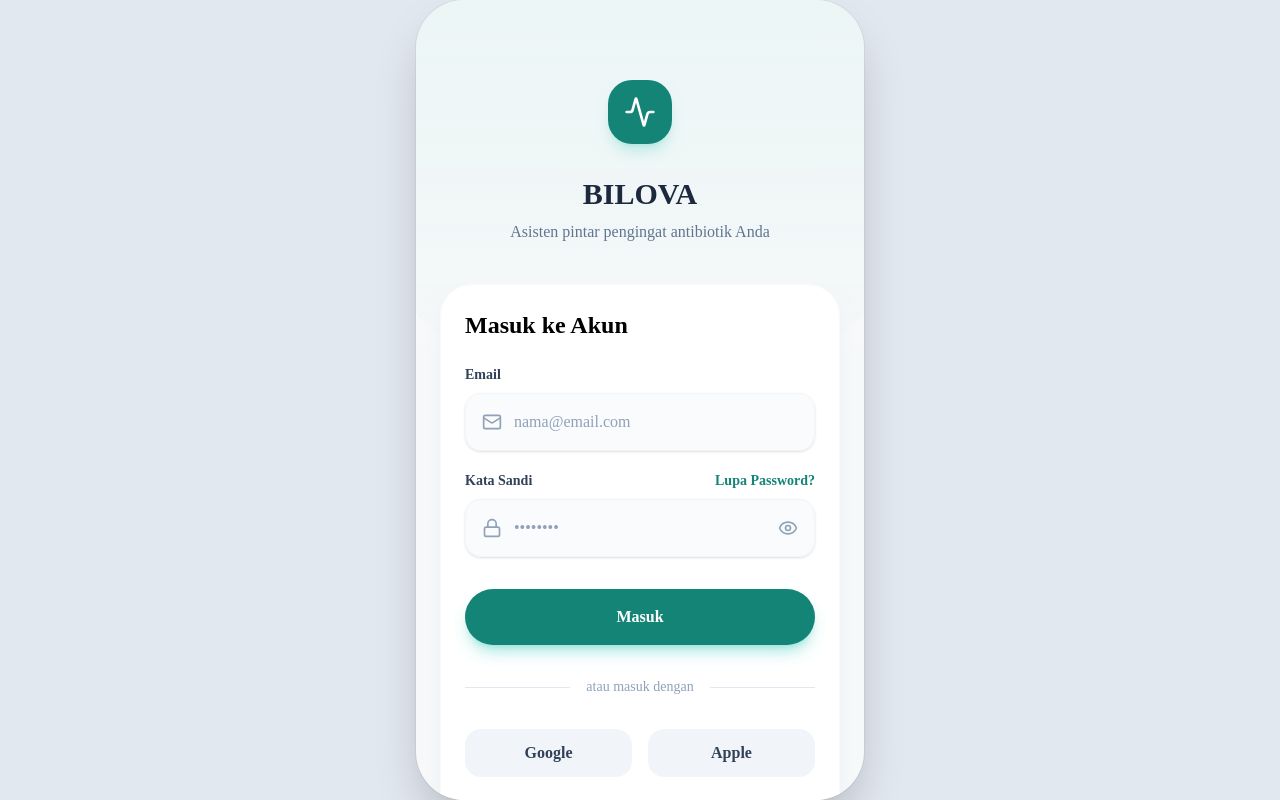
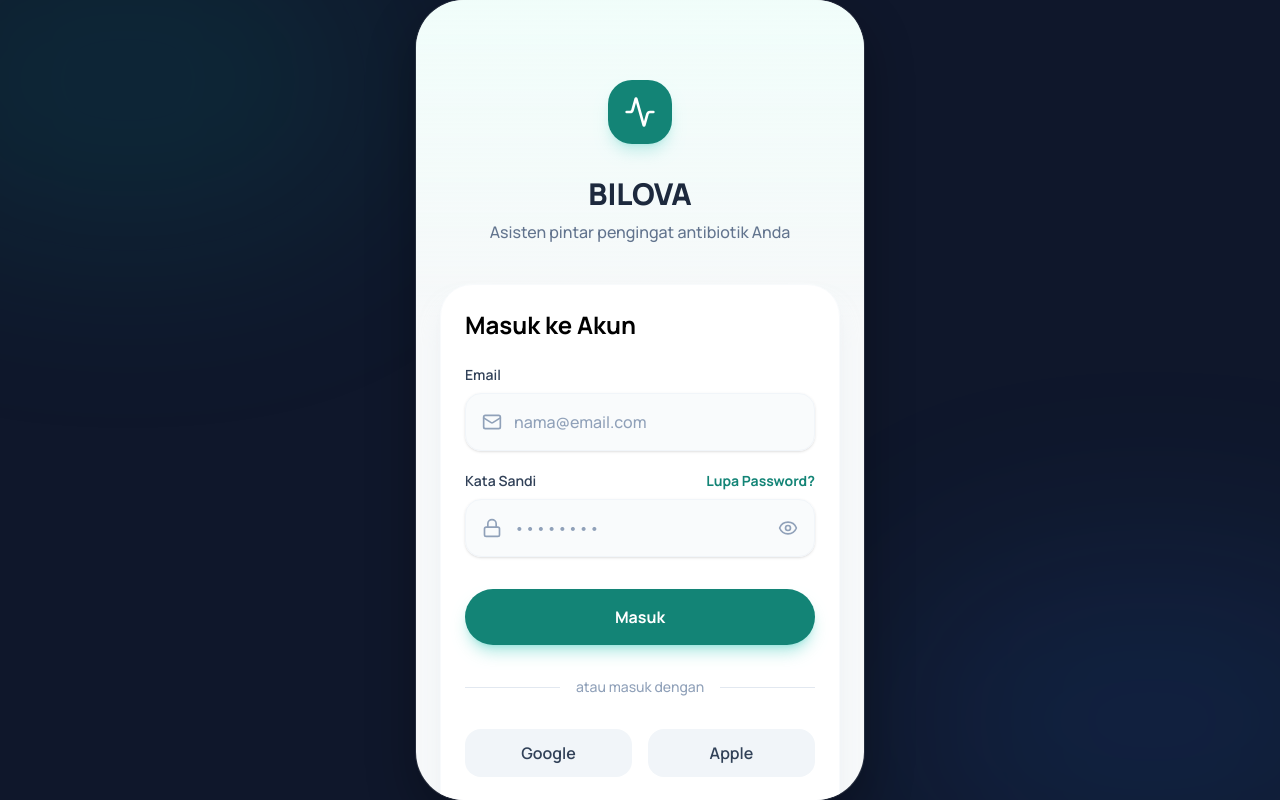
Before and after one commit to Ghivee/Bilova-web, a React (Vite) app: page / in a window 1280 px wide. Built offline with nearby package versions, Linux system fonts and the light colour scheme.

Commit message:
chore: fix scripts and styles

```diff
--- a/index.html
+++ b/index.html
@@ -8,6 +8,6 @@
   </head>
   <body>
     <div id="root"></div>
-    <script type="module" src="/src/main.jsx"></script>
+    <script type="module" src="./src/main.jsx"></script>
   </body>
 </html>
--- a/src/App.jsx
+++ b/src/App.jsx
@@ -27,14 +27,21 @@ export default function App() {
     };
 
     return (
-        <div className="min-h-screen bg-slate-200 flex justify-center items-center font-['Manrope']">
-            <div className="w-full max-w-md bg-[#F7F9FA] min-h-screen relative overflow-hidden md:rounded-[3rem] md:h-[90vh] md:min-h-[800px] md:shadow-2xl ring-1 ring-slate-900/5">
+        <div className="min-h-screen bg-slate-900 flex justify-center items-center font-['Manrope'] overflow-hidden">
+            {/* Background elements for premium look */}
+            <div className="fixed inset-0 overflow-hidden pointer-events-none">
+                <div className="absolute top-[-10%] left-[-10%] w-[40%] h-[40%] bg-teal-500/10 blur-[100px] rounded-full"></div>
+                <div className="absolute bottom-[-10%] right-[-10%] w-[40%] h-[40%] bg-blue-500/10 blur-[100px] rounded-full"></div>
+            </div>
+
+            <div className="w-full max-w-md bg-[#F7F9FA] min-h-screen relative overflow-hidden md:rounded-[3rem] md:h-[90vh] md:min-h-[800px] md:shadow-[0_20px_50px_rgba(0,0,0,0.3)] ring-1 ring-white/10 flex flex-col">
 
                 {!isAuthenticated && (
-                    <div className="absolute top-0 left-1/2 -translate-x-1/2 w-[150%] h-[50%] bg-gradient-to-b from-[#e0f2f1] to-transparent rounded-b-full opacity-50 pointer-events-none"></div>
+                    <div className="absolute top-0 left-0 w-full h-[40%] bg-gradient-to-b from-teal-50 to-transparent pointer-events-none"></div>
                 )}
 
                 <AnimatePresence mode="wait">
+
                     {!isAuthenticated ? (
                         <motion.div
                             key={authView}
--- a/src/index.css
+++ b/src/index.css
@@ -1,7 +1,6 @@
+@import url('https://fonts.googleapis.com/css2?family=Manrope:wght@400;500;600;700;800&display=swap');
 @import "tailwindcss";
 
-
-@import url('https://fonts.googleapis.com/css2?family=Manrope:wght@400;500;600;700;800&display=swap');
 
 body {
     font-family: 'Manrope', sans-serif;
--- a/vite.config.js
+++ b/vite.config.js
@@ -4,6 +4,7 @@ import tailwindcss from '@tailwindcss/vite'
 
 // https://vite.dev/config/
 export default defineConfig({
+  base: '/Bilova-web/',
   plugins: [
     react(),
     tailwindcss(),
```
Also changed, not shown: package.json (+7 -5 lines), 2 other files (tests, documents, lock files or other folders).
